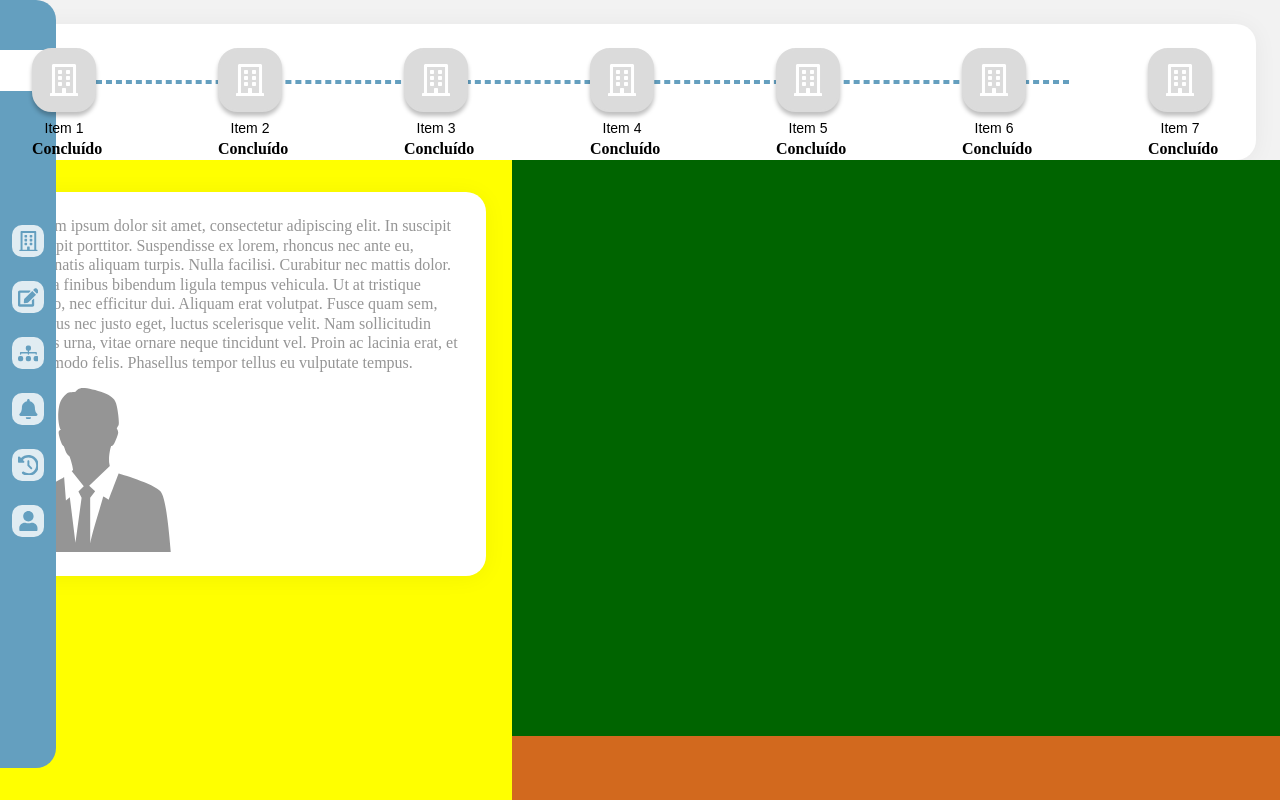
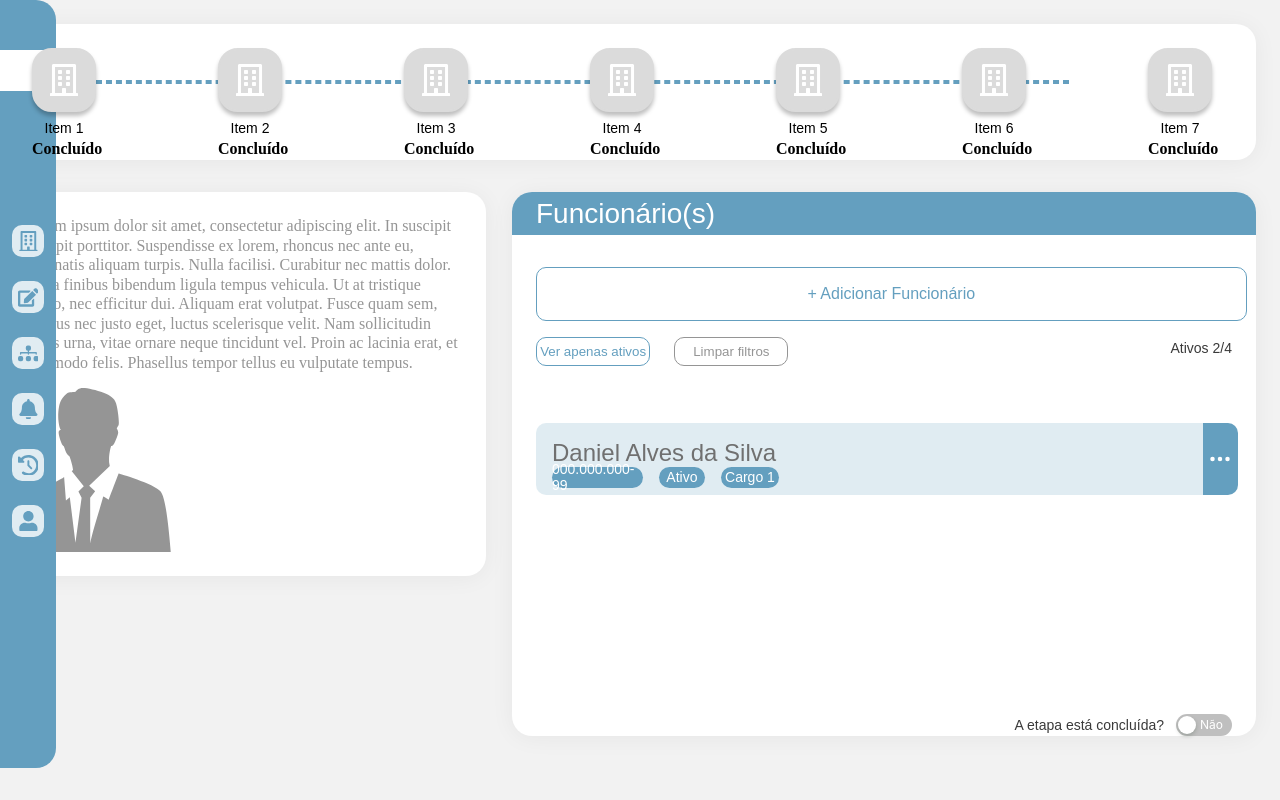
Before and after one commit to MatheusPerillo/SEAFrontEndChallenge, a React (Create React App) app in the folder frontend-challenge/: page / in a window 1280 px wide. Shown: the top 800 px of the page. Built offline with nearby package versions, Linux system fonts and the light colour scheme.

Commit message:
create user viewer

```diff
--- a/frontend-challenge/package.json
+++ b/frontend-challenge/package.json
@@ -10,6 +10,7 @@
     "@types/node": "^16.18.82",
     "@types/react": "^18.2.57",
     "@types/react-dom": "^18.2.19",
+    "antd": "^5.14.1",
     "react": "^18.2.0",
     "react-dom": "^18.2.0",
     "react-scripts": "5.0.1",
--- /dev/null
+++ b/frontend-challenge/src/components/AddViewUser/index.tsx
@@ -0,0 +1,64 @@
+import { useState } from "react";
+import "./styles.css";
+
+import { Switch } from "antd";
+import UserDescription from "./userDescription";
+
+const AddViewUser = () => {
+  const [activeButton, setActiveButton] = useState("active");
+
+  const handleClick = (buttonName: any) => {
+    setActiveButton(buttonName);
+  };
+  return (
+    <div className="add-view-global-container">
+      <div className="header-container">
+        <p className="header-text">Funcionário(s)</p>
+      </div>
+      <button className="add-button-global-container">
+        <p className="add-button-text">+ Adicionar Funcionário</p>
+      </button>
+      <div className="filter-container">
+        <div className="filter-buttons-container">
+          <button
+            className={`filter-button ${
+              activeButton === "active" ? "active" : ""
+            }`}
+            onClick={() => handleClick("active")}
+          >
+            <p className={activeButton === "active" ? "active" : ""}>
+              Ver apenas ativos
+            </p>
+          </button>
+          <button
+            className={`filter-button ${
+              activeButton === "clean" ? "active" : ""
+            }`}
+            onClick={() => handleClick("clean")}
+          >
+            <p className={activeButton === "clean" ? "active" : ""}>
+              Limpar filtros
+            </p>
+          </button>
+        </div>
+        <div className="filter-text-container">
+          <p className="actives-text">Ativos 2/4</p>
+        </div>
+      </div>
+      <div className="user-description-global-container">
+        <UserDescription
+          name={"Daniel Alves da Silva"}
+          cpf={"000.000.000-99"}
+          status={"Ativo"}
+          role={"Cargo 1"}
+        />
+      </div>
+      <div className="status-step-container">
+        <p>A etapa está concluída?</p>
+        <Switch checkedChildren="Sim" unCheckedChildren="Não" />
+      </div>
+    </div>
+  );
+};
+
+export default AddViewUser;
--- /dev/null
+++ b/frontend-challenge/src/components/AddViewUser/styles.css
@@ -0,0 +1,159 @@
+.add-view-global-container {
+    width: 100%;
+    height: 100%;
+    display: flex;
+    flex-direction: column;
+    box-shadow: 0px 2px 23px rgba(0, 0, 0, 0.05);
+    border-radius: 20px;
+    background-color: #FFFFFF;
+}
+
+.header-container {
+    width: 100%;
+    height: 8%;
+    display: flex;
+    align-items: center;
+    padding-left: 24px;
+    border-radius: 20px 20px 0px 0px;
+    background-color: #649FBF;
+}
+
+.header-text {
+    font-size: 28px;
+    font-style: normal;
+    font-weight: 400;
+    font-family: 'Ubuntu', sans-serif;
+    color: #FFFFFF;
+}
+
+.add-button-global-container {
+    width: 95.5%;
+    height: 10%;
+    margin-top: 32px;
+    margin-left: 24px;
+    border: 1px solid #649FBF;
+    border-radius: 10px;
+    cursor: pointer;
+    background-color: #ffffff;
+}
+
+.add-button-global-container:hover {
+    background-color: #649FBF;
+    border: 1px solid #328ab9;
+    box-shadow: 0px 2px 23px rgba(0, 0, 0, 0.05);
+    transition: all 0.3s ease-in-out;
+}
+
+.add-button-text {
+    width: 100%;
+    height: 100%;
+    display: flex;
+    align-items: center;
+    justify-content: center;
+    font-size: 16px;
+    font-style: normal;
+    font-weight: 400;
+    font-family: 'Ubuntu', sans-serif;
+    color: #649FBF;
+}
+
+.add-button-text:hover {
+    color: #ffffff;
+    transition: all 0.3s ease-in-out;
+}
+
+.filter-container {
+    width: 100%;
+    height: 10%;
+    display: flex;
+    flex-direction: row;
+    /* background-color: #cacaca; */
+}
+
+.filter-buttons-container {
+    display: flex;
+    width: 80%;
+    height: 100%;
+    padding-left: 24px;
+    padding-top: 16px;
+    gap: 24px;
+    /* background-color: aqua; */
+}
+
+.filter-button {
+    width: 20%;
+    height: 75%;
+    display: flex;
+    justify-content: center;
+    align-items: center;
+    border: 1px solid #959595;
+    border-radius: 10px;
+    cursor: pointer;
+    background-color: #ffffff;
+
+    p {
+        display: flex;
+        align-items: center;
+        justify-content: center;
+        color: #959595;
+    }
+}
+
+.filter-button.active {
+    border-color: #649FBF;
+}
+
+.filter-button p.active {
+    color: #649FBF;
+}
+
+.filter-text-container {
+    width: 20%;
+    height: 100%;
+    display: flex;
+    justify-content: end;
+    align-items: center;
+    padding-right: 24px;
+    /* background-color: rgb(38, 148, 23); */
+}
+
+.actives-text {
+    font-family: 'Ubuntu', sans-serif;
+    font-size: 14px;
+    color: #3A3A3A;
+    font-style: normal;
+    font-weight: 400;
+}
+
+.user-description-global-container {
+    width: 100%;
+    height: 62%;
+    padding-left: 24px;
+    padding-top: 48px;
+    overflow-y: scroll;
+
+    /* background-color: aqua; */
+}
+
+.status-step-container {
+    width: 100%;
+    height: 4.8%;
+    display: flex;
+    flex-direction: row;
+    align-items: start;
+    justify-content: end;
+    padding-right: 24px;
+    padding-top: 4px;
+    /* background-color: red; */
+
+    p {
+        font-size: 14px;
+        font-weight: 400;
+        font-style: normal;
+        font-family: 'Ubuntu', sans-serif;
+        margin-right: 12px;
+        margin-top: 3px;
+        color: #3A3A3A;
+
+    }
+}
--- /dev/null
+++ b/frontend-challenge/src/components/AddViewUser/userDescription/index.tsx
@@ -0,0 +1,37 @@
+import "./styles.css";
+import { BsThreeDots } from "react-icons/bs";
+
+export interface IUserDescription {
+  name: string;
+  cpf: string;
+  status: string;
+  role: string;
+}
+
+const UserDescription = ({ name, cpf, status, role }: IUserDescription) => {
+  return (
+    <div className="user-view-description-global-container">
+      <div className="user-data-container">
+        <div className="user-name-container">
+          <p>{name}</p>
+        </div>
+        <div className="user-info-datas-container">
+          <div className="user-cpf">
+            <p>{cpf}</p>
+          </div>
+          <div className="user-status-job">
+            <p>{status}</p>
+          </div>
+          <div className="user-status-role">
+            <p>{role}</p>
+          </div>
+        </div>
+      </div>
+      <div className="user-menu-options">
+        <BsThreeDots size={"1.5em"} color="white" />
+      </div>
+    </div>
+  );
+};
+
+export default UserDescription;
--- /dev/null
+++ b/frontend-challenge/src/components/AddViewUser/userDescription/styles.css
@@ -0,0 +1,109 @@
+.user-view-description-global-container {
+    width: 97.5%;
+    height: 25%;
+    display: flex;
+    flex-direction: row;
+    border-radius: 10px;
+    margin-bottom: 16px;
+}
+
+.user-data-container {
+    width: 95%;
+    height: 100%;
+    border-radius: 10px 0px 0px 10px;
+    background-color: #649FBF33;
+
+}
+
+.user-menu-options {
+    width: 5%;
+    height: 100%;
+    display: flex;
+    align-items: center;
+    justify-content: center;
+    border-radius: 0px 10px 10px 0px;
+    background-color: #649FBF;
+    cursor: pointer;
+}
+
+.user-name-container {
+    width: 100%;
+    height: 50%;
+    padding-left: 16px;
+    padding-top: 16px;
+
+    p {
+        font-family: 'Ubuntu', sans-serif;
+        font-style: normal;
+        font-weight: 400;
+        font-size: 24px;
+        color: #707070;
+    }
+}
+
+
+.user-info-datas-container {
+    width: 100%;
+    height: 50%;
+    display: flex;
+    flex-direction: row;
+    padding-left: 16px;
+    padding-top: 8px;
+    gap: 16px;
+    /* background-color: rgb(223, 223, 223); */
+}
+
+.user-cpf {
+    width: 14%;
+    height: 75%;
+    display: flex;
+    align-items: center;
+    justify-content: center;
+    border-radius: 36px;
+
+    background-color: #649FBF;
+
+    p {
+        font-family: 'Ubuntu', sans-serif;
+        color: #FFFFFF;
+        font-style: normal;
+        font-weight: 400;
+        font-size: 14px;
+    }
+}
+
+.user-status-job {
+    width: 7%;
+    height: 75%;
+    display: flex;
+    align-items: center;
+    justify-content: center;
+    border-radius: 36px;
+    background-color: #649FBF;
+
+    p {
+        font-family: 'Ubuntu', sans-serif;
+        color: #FFFFFF;
+        font-style: normal;
+        font-weight: 400;
+        font-size: 14px;
+    }
+}
+
+.user-status-role {
+    width: 9%;
+    height: 75%;
+    display: flex;
+    align-items: center;
+    justify-content: center;
+    border-radius: 36px;
+    background-color: #649FBF;
+
+    p {
+        font-family: 'Ubuntu', sans-serif;
+        color: #FFFFFF;
+        font-style: normal;
+        font-weight: 400;
+        font-size: 14px;
+    }
+}
--- a/frontend-challenge/src/pages/home/index.tsx
+++ b/frontend-challenge/src/pages/home/index.tsx
@@ -3,6 +3,7 @@ import Topbar from "../../components/topbar";
 import "./styles.css";
 import { ReactComponent as BackgroundImage } from "./components/assets/BackgroundImage.svg";
 import UserPerfil from "../../components/userPerfil";
+import AddViewUser from "../../components/AddViewUser";
 
 function Home() {
   return (
@@ -19,7 +20,9 @@ function Home() {
             <UserPerfil />
           </div>
           <div className="global-form-container">
-            <div className="form-container"></div>
+            <div className="form-container">
+              <AddViewUser />
+            </div>
             <div className="button-container"></div>
           </div>
         </div>
--- a/frontend-challenge/src/pages/home/styles.css
+++ b/frontend-challenge/src/pages/home/styles.css
@@ -35,7 +35,7 @@
     height: 80%;
     display: flex;
     flex-direction: row;
-    background-color: yellow;
+    /* background-color: yellow; */
 }
 
 .perfil-container {
@@ -49,14 +49,16 @@
     height: 100%;
     display: flex;
     flex-direction: column;
-    background-color: chocolate;
+    /* background-color: chocolate; */
 
 }
 
 .form-container {
     width: 100%;
     height: 90%;
-    background-color: darkgreen;
+    padding-right: 24px;
+    padding-top: 32px;
+    /* background-color: darkgreen; */
 }
 
 .button-container {
--- /dev/null
+++ b/frontend-challenge/src/types/user.ts
@@ -0,0 +1,6 @@
+export type UserInfos = {
+  name: string;
+  cpf: string;
+  status: string;
+  role: string;
+};
```
Also changed, not shown: 1 other file (tests, documents, lock files or other folders).
